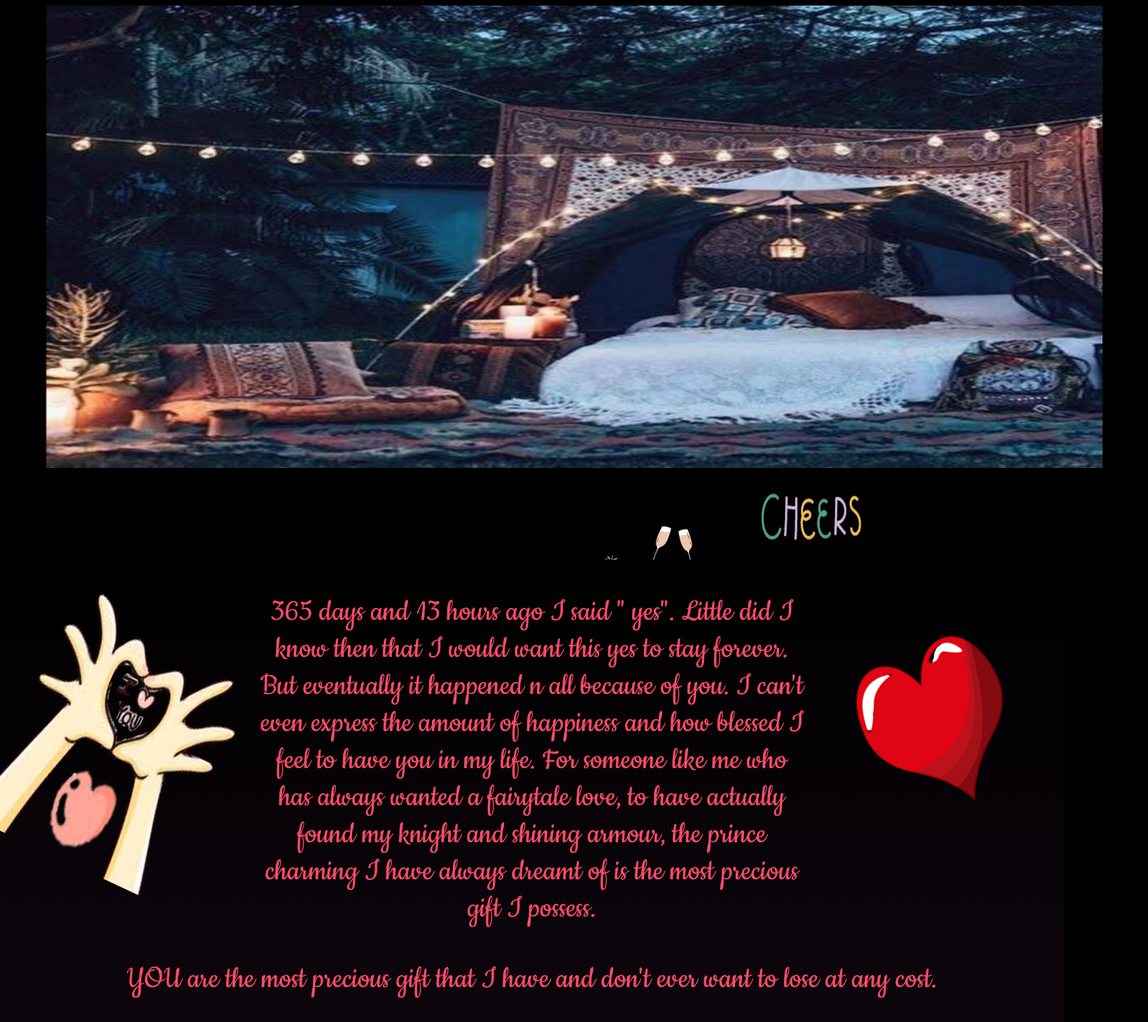
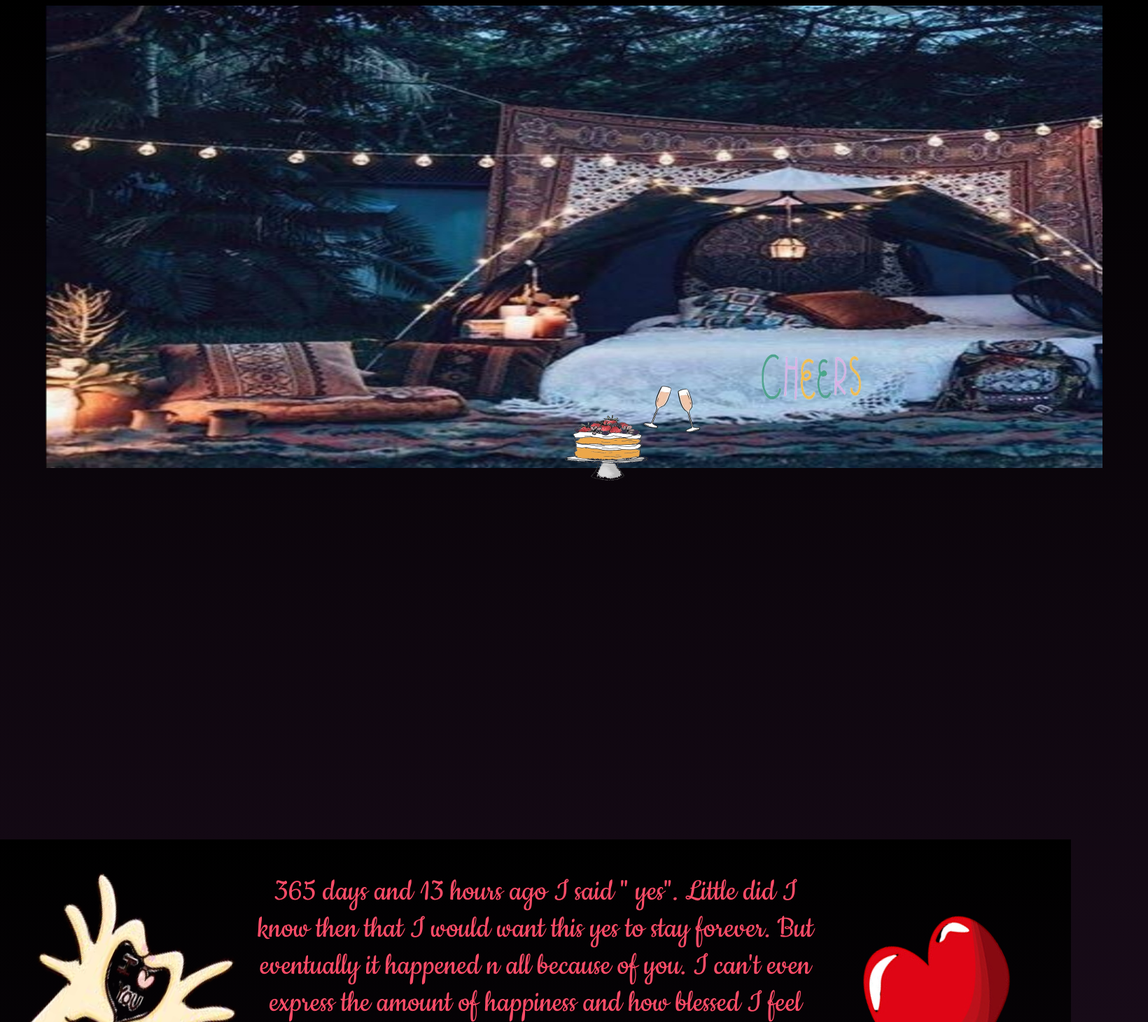
Before and after one commit to Subhlaxmi179/one, a PHP site: page /date.html in a window 1640 px wide. Shown: the top 1461 px of the page at 70% size. Run offline with PHP 8.4, Linux system fonts and the light colour scheme; some libraries are stand-ins or nearby versions; some web fonts are replaced.

Commit message:
Update datestyle.css

```diff
--- a/css/datestyle.css
+++ b/css/datestyle.css
@@ -1,5 +1,6 @@
 body{
-  background-color: black;
+  background-image: -o-linear-gradient(top,black,#200f21);
+  background-image: linear-gradient(to bottom,black,#200f21);
   text-align: center;
   height: 2000px;
 }
@@ -61,21 +62,21 @@ text-decoration: none;
   background-image: linear-gradient(to bottom,black,#200f21);
   margin: 0;
   position:absolute;
-  top:800px;
+  top:1200px;
   left:0;
-  width:1520px;
+  width:1530px;
 }
 .celeb{
   position:relative;
   right:220px;
-  top:-220px;
+  top:-420px;
   height:80px;
   width:100px;
 }
 .cheers{
   position:relative;
   left:-150px;
-  top:-250px;
+  top:-450px;
   height:150px;
   width:150px;
 }
@@ -94,7 +95,7 @@ color:#ff4c68;
 .cake{
   position:relative;
   right:195px;
-  top:-150px;
+  top:-350px;
   height:120px;
   width:130px;
 }
```
